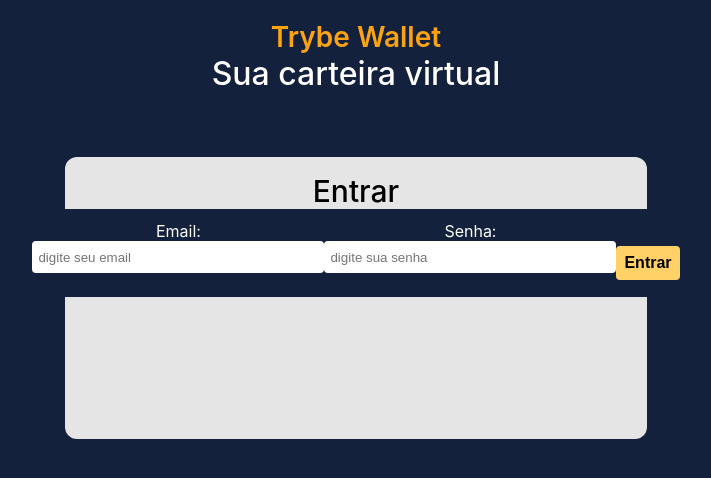
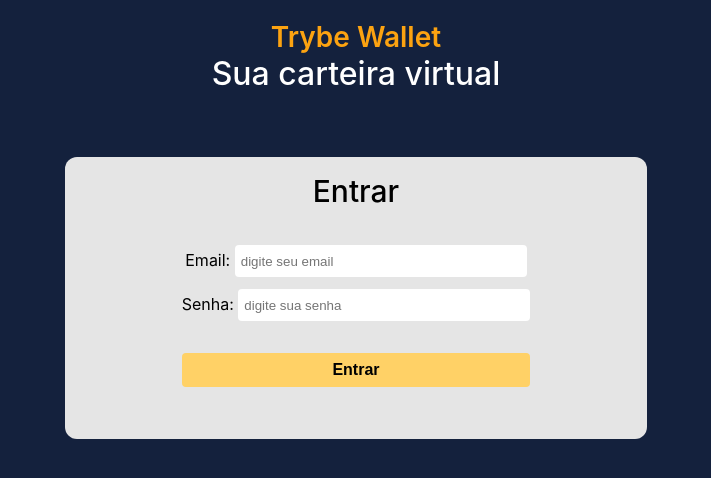
Before and after one commit to angelasalomao/trybe-wallet, a React (Create React App) app: page / in a window 1280 px wide. Shown: the top 478 px of the page, without its empty margins (304-1015 px from the left). Built offline with nearby package versions, Linux system fonts and the light colour scheme.

Commit message:
corrido classname da estilização do componente Formulario

```diff
--- a/src/components/Formulario.css
+++ b/src/components/Formulario.css
@@ -1,4 +1,4 @@
-form {
+.form-sub {
   margin: 0;
   display: flex;
   flex-direction: row;
--- a/src/components/Formulario.js
+++ b/src/components/Formulario.js
@@ -145,7 +145,7 @@ class Formulario extends React.Component {
     const { method, currency } = this.state;
     const { currencies } = this.props;
     return (
-      <form onSubmit={ this.submitForm }>
+      <form className="form-sub" onSubmit={ this.submitForm }>
         { this.handleValue() }
         { this.handleDescription() }
         <label htmlFor="currency">
```
